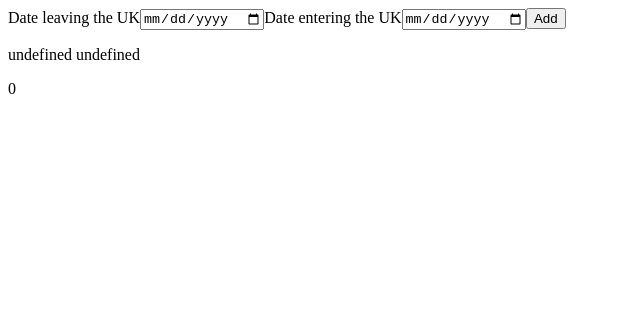
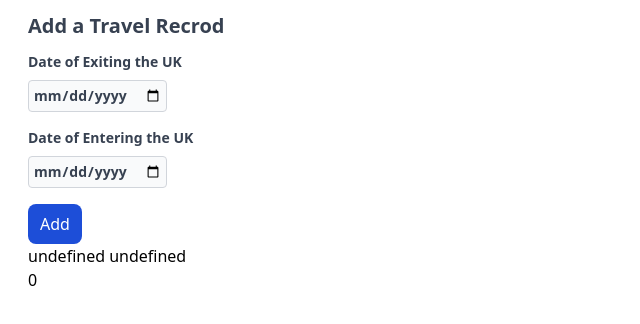
Before and after one commit to CYLeung12/visa-calculator, a React (Create React App) app: page / in a window 1280 px wide. Shown: the top 324 px of the page, without its empty margins (0-640 px from the left). Built offline with nearby package versions, Linux system fonts and the light colour scheme.

Commit message:
Add tailwind style

```diff
--- a/package.json
+++ b/package.json
@@ -40,5 +40,8 @@
       "last 1 firefox version",
       "last 1 safari version"
     ]
+  },
+  "devDependencies": {
+    "tailwindcss": "^3.4.0"
   }
 }
--- a/src/App.tsx
+++ b/src/App.tsx
@@ -1,4 +1,3 @@
-import { type } from "os";
 import React, { useState } from "react";
 import ReactCreate from "./components/RecordCreate";
 import { LeavingRecord } from "./LeavingRecordType";
@@ -8,8 +7,8 @@ import { LeavingRecord } from "./LeavingRecordType";
 function App() {
     const [records, setRecords] = useState<LeavingRecord[]>([]);
 
-    const createRecrod = (leaveDate: Date | undefined, entryDate: Date | undefined) => {
-        console.log(`leaveDate: ${leaveDate}, entryDate: ${entryDate}`)
+    const createRecrod = (exitDate: Date | undefined, entryDate: Date | undefined) => {
+        console.log(`exitDate: ${exitDate}, entryDate: ${entryDate}`)
         let id = 0;
         if (records.length > 0) {
             id = records[records.length - 1].id + 1;
@@ -19,28 +18,31 @@ function App() {
 
         const newRecord = {
             id: id,
-            leaveDate: leaveDate,
+            exitDate: exitDate,
             entryDate: entryDate,
-            dateDifference: countDateDiff(leaveDate, entryDate)
+            dateDifference: countDateDiff(exitDate, entryDate)
         }
 
         setRecords(prev => [...prev, newRecord])
     }
 
-    const countDateDiff = (leaveDate: Date | undefined, entryDate: Date | undefined): number => {
-        if (!leaveDate || !entryDate) {
+    const countDateDiff = (exitDate: Date | undefined, entryDate: Date | undefined): number => {
+        if (!exitDate || !entryDate) {
             return 0
         }
-        const leaveDateInTime = new Date(leaveDate).getTime();
+        const exitDateInTime = new Date(exitDate).getTime();
         const entryDateInTime = new Date(entryDate).getTime();
 
-        return Math.floor((entryDateInTime - leaveDateInTime) / (24 * 3600 * 1000)) - 1;
+        return Math.floor((entryDateInTime - exitDateInTime) / (24 * 3600 * 1000)) - 1;
     }
 
-    return <div>
-        <ReactCreate onCreate={createRecrod} />
-        <div>{records.length}</div>
-    </div>;
+    return (
+        <div className="md:container md:mx-auto px-7">
+
+                <ReactCreate onCreate={createRecrod} />
+                <div>{records.length}</div>
+        </div>
+    )
 }
 
 export default App;
--- a/src/LeavingRecordType.ts
+++ b/src/LeavingRecordType.ts
@@ -1,11 +1,11 @@
 export type LeavingRecord = {
     id: number;
-    leaveDate?: Date;
+    exitDate?: Date;
     entryDate?: Date;
     dateDifference: number;
 }
 
 export type DateType = {
-    leaveDate?: Date;
+    exitDate?: Date;
     entryDate?: Date;
 }
--- a/src/components/RecordCreate.tsx
+++ b/src/components/RecordCreate.tsx
@@ -1,18 +1,20 @@
-import React, { ChangeEvent, useEffect, useState } from "react";
+import React, { ChangeEvent, FormEvent, useEffect, useState } from "react";
 import { FC } from "react";
 import { DateType, LeavingRecord } from "../LeavingRecordType";
 import moment from "moment";
 
 
 type ReactCreateProps = {
-    onCreate: (leaveDate: Date | undefined, entryDate: Date | undefined) => void;
+    onCreate: (exitDate: Date | undefined, entryDate: Date | undefined) => void;
 }
 
 const ReactCreate: FC<ReactCreateProps> = ({ onCreate }) => {
 
     const [dates, setDates] = useState<DateType>();
+    const [error, setError] = useState("");
 
     const handleChange = (event: ChangeEvent) => {
+
         const target = event.target as HTMLInputElement;
         setDates(prev => ({
             ...prev,
@@ -20,26 +22,78 @@ const ReactCreate: FC<ReactCreateProps> = ({ onCreate }) => {
         }));
     }
 
-    const handleAddButton = () => {
-        onCreate(dates?.leaveDate, dates?.entryDate)
+    const handleAddButton = (event: FormEvent<HTMLElement>) => {
+        if ((dates?.entryDate == undefined || dates?.exitDate == undefined)) {
+            setError("Date is missed");
+            return;
+        } else if (dates.entryDate < dates.exitDate) {
+                setError("Date of Exit cannot be earlier than the Date of Entry")
+            }
+            onCreate(dates!.exitDate, dates!.entryDate);
+            setDates(undefined);
+
     }
 
     const dateValue = (date: Date | undefined): string => {
         return !date ? "" : moment(date).format("YYYY-MM-DD")
+    }
+
+    const clearState = () => {
+           setError("")
 
     }
 
+    const showError = (errorText: string) => {
+        return (
+            <div className="bg-red-100 border border-red-500 rounded-b text-teal-900 px-2 py-2 rounded w-fit mt-2" role="alert">
+  <div className="flex items-center">
+    <svg className="fill-current h-4 w-4 text-red-500 mr-2" xmlns="http://www.w3.org/2000/svg" viewBox="0 0 20 20"><path d="M2.93 17.07A10 10 0 1 1 17.07 2.93 10 10 0 0 1 2.93 17.07zm12.73-1.41A8 8 0 1 0 4.34 4.34a8 8 0 0 0 11.32 11.32zM9 11V9h2v6H9v-4zm0-6h2v2H9V5z"/></svg>
+    <div><p className="text-sm text-red-700">{errorText}</p></div>
+  </div>
+</div>
+        )
+    }
+
     return <div>
-        <form>
-            <label>Date leaving the UK
-                <input value={dateValue(dates?.leaveDate)} onChange={handleChange} type="date" name="leaveDate" />
-            </label>
-            <label>Date entering the UK
-                <input value={dateValue(dates?.entryDate)} onChange={handleChange} type="date" name="entryDate" />
-            </label>
-            <button type="button" onClick={handleAddButton}>Add</button>
+        <h3 className="text-gray-700 text-xl font-bold text-blue-700 py-3">Add a Travel Recrod</h3>
+        <form className="w-full max-w-sm">
+            <div className="mb-4">
+            <label className="block text-gray-700 text-sm font-bold mb-2" htmlFor="exitDate">Date of Exiting the UK</label>
+                <input
+                    className="bg-gray-50 border border-gray-300 rounded p-1 block text-gray-700 text-sm font-bold mb-2"
+                    value={dateValue(dates?.exitDate)}
+                    onClick={clearState}
+                    onChange={handleChange}
+                    type="date"
+                    name="exitDate"
+                    id="exitDate"
+                    max={!dates?.entryDate ? undefined : moment(dates.entryDate).format("YYYY-MM-DD")}
+                    />
+
+            </div>
+            <div className="mb-4">
+            <label className="block text-gray-700 text-sm font-bold mb-2" htmlFor="entryDate">Date of Entering the UK </label>
+                <input
+                    className="bg-gray-50 border border-gray-300 rounded p-1 block text-gray-700 text-sm font-bold mb-2"
+                    value={dateValue(dates?.entryDate)}
+                    onClick={clearState}
+                    onChange={handleChange}
+                    type="date"
+                    name="entryDate"
+                    id="entryDate"
+                    min={!dates?.exitDate ? undefined : moment(dates.exitDate).format("YYYY-MM-DD")}
+                />
+
+                </div>
+            <input
+                type="button"
+                value="Add"
+                onClick={handleAddButton}
+                className="text-white bg-blue-700 hover:bg-blue-800 focus:ring-4 focus:outline-none focus:ring-blue-300 font-medium rounded-lg px-3 py-2 text-center dark:bg-blue-600 dark:hover:bg-blue-700 dark:focus:ring-blue-800"
+            />
+            {error && showError(error)}
         </form>
-        <p>{`${dates?.leaveDate} ${dates?.entryDate}`}</p>
+        <p >{`${dates?.exitDate} ${dates?.entryDate}`}</p>
     </div>
 }
 
--- /dev/null
+++ b/src/index.css
@@ -0,0 +1,3 @@
+@tailwind base;
+@tailwind components;
+@tailwind utilities;
--- a/src/index.tsx
+++ b/src/index.tsx
@@ -1,6 +1,7 @@
 import React from "react";
 import ReactDOM from "react-dom/client";
 import App from "./App";
+import './index.css'
 
 const el = document.getElementById("root") as HTMLElement;
 const root = ReactDOM.createRoot(el);
--- /dev/null
+++ b/tailwind.config.js
@@ -0,0 +1,10 @@
+/** @type {import('tailwindcss').Config} */
+module.exports = {
+    content: [
+    "./src/**/*.{js,jsx,ts,tsx}",
+  ],
+  theme: {
+    extend: {},
+  },
+  plugins: [],
+}
```
